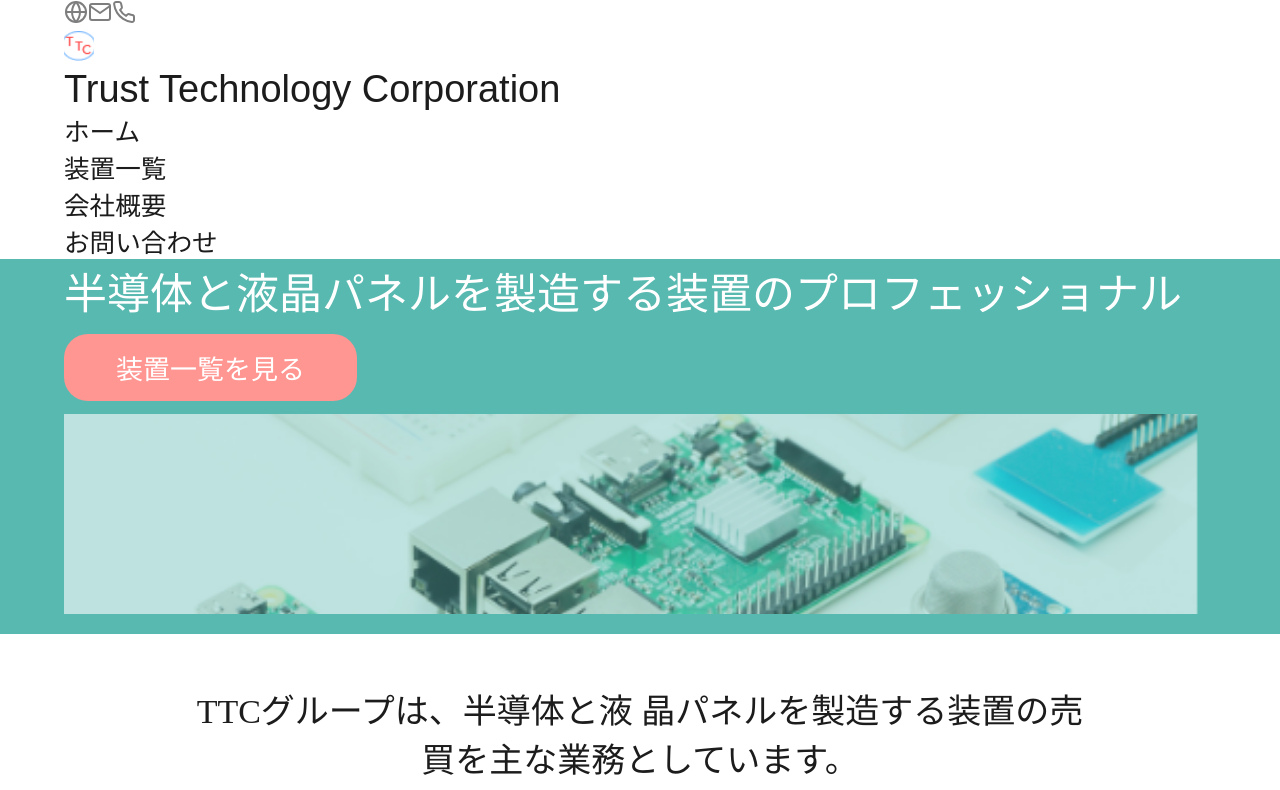
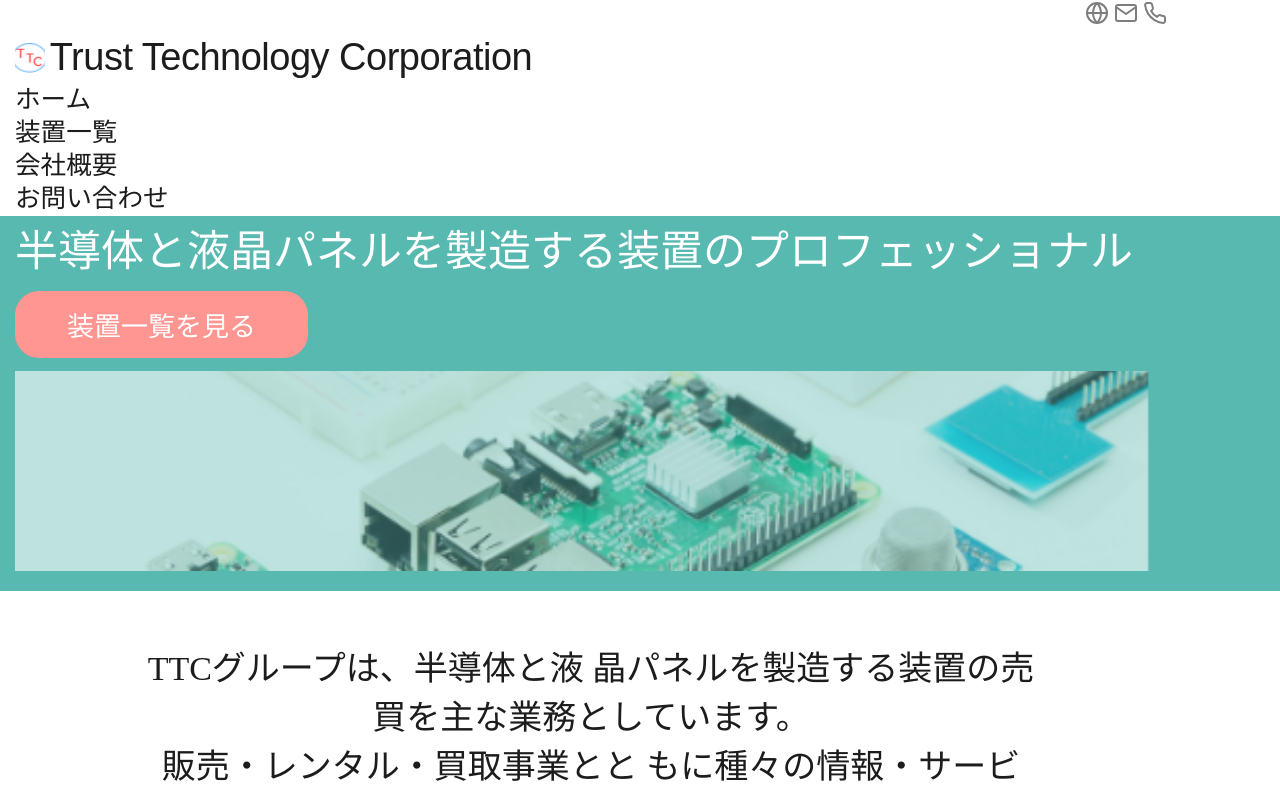
Before and after one commit to satoshi-create/TTC_re, a Next.js app: page / in a window 1280 px wide. Shown: the top 790 px of the page. Built offline with nearby package versions, Linux system fonts and the light colour scheme.

Commit message:
Headerコンポーネントにレイアウトスタイルを追加

```diff
--- a/components/Header.js
+++ b/components/Header.js
@@ -25,7 +25,6 @@ const Header = () => {
       </div>
       <div className={styles.boxUnder}>
         <div className={styles.titleBox}>
-          <Link href="/">
           <Image
             src={Meta.siteIcon}
             width={22}
@@ -33,7 +32,8 @@ const Header = () => {
             className={styles.favicon}
             alt={"favicon"}
           />
-            <p className={styles.siteTitle}>{Meta.siteTitle}</p>
+          <Link href="/" className={styles.siteTitle}>
+            {Meta.siteTitle}
           </Link>
         </div>
         <nav className={styles.nav}>
--- a/styles/Header.module.css
+++ b/styles/Header.module.css
@@ -1,7 +1,24 @@
+.boxUpper {
+  display: flex;
+  justify-content: right;
+  column-gap: 0.3rem;
+  line-height: 1.3;
+}
 .boxUpper svg {
   color: var(--grey-dark);
   width: clamp(1.25rem, 1.1055rem + 0.6163vw, 1.5rem);
   height: clamp(1.25rem, 1.1055rem + 0.6163vw, 1.5rem);
+}
+.boxUnder {
+  display: grid;
+  grid-template-columns: 1fr auto;
+  line-height: 1.3;
+}
+.titleBox {
+  display: grid;
+  grid-template-columns: auto 1fr;
+  align-items: center;
+  column-gap: 0.3rem;
 }
 .favicon {
   width: clamp(1.25rem, 0.8889rem + 1.5408vw, 1.875rem);
@@ -10,6 +27,7 @@
 .siteTitle {
   font-family: var(--site-title-font);
   font-size: clamp(1.3125rem, 0.6986rem + 2.6194vw, 2.375rem);
+  letter-spacing: -0.5px;
 }
 .menuIcon {
   color: var(--grey-dark);
--- a/styles/globals.css
+++ b/styles/globals.css
@@ -48,7 +48,7 @@ button {
 
 .parts-grid {
   display: grid;
-  grid-template-columns: 1fr min(calc(100vw - (5vw * 2)), 1200px) 1fr;
+  grid-template-columns: 15px min(calc(100vw - (5vw * 2)), 1200px) 15px;
 }
 
 .parts-grid > * {
```
Lines whose indentation alone changed are shown as unchanged.
